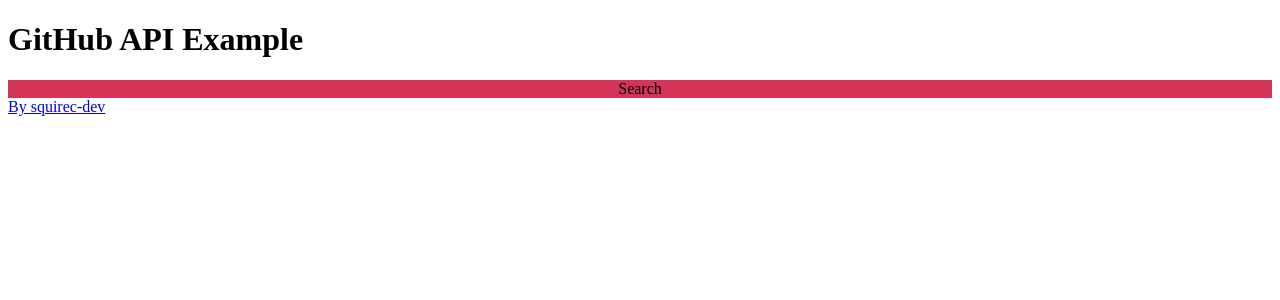
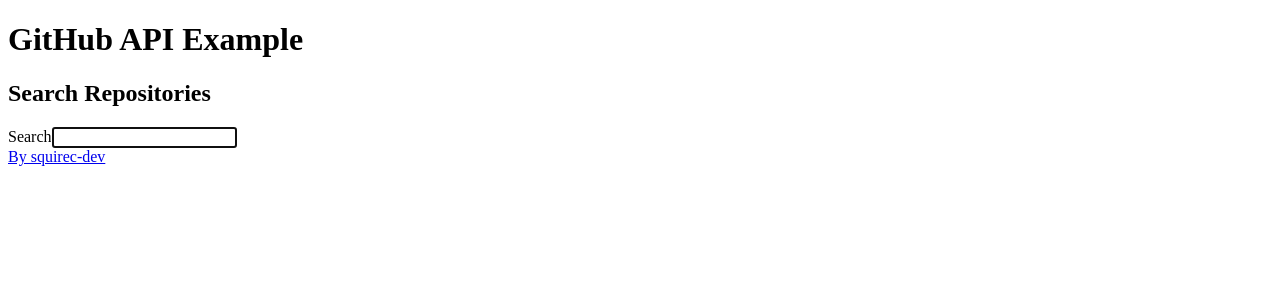
Before and after one commit to squirec-dev/github-api-example, a React (Create React App) app: page / in a window 1280 px wide. Shown: the top 300 px of the page. Built offline with nearby package versions, Linux system fonts and the light colour scheme.

Commit message:
feat: render search

```diff
--- a/package.json
+++ b/package.json
@@ -20,7 +20,7 @@
   "scripts": {
     "start": "react-scripts start",
     "build": "react-scripts build",
-    "test": "react-scripts test",
+    "test": "react-scripts test --coverage",
     "eject": "react-scripts eject"
   },
   "eslintConfig": {
--- a/src/pages/Search/Search.tsx
+++ b/src/pages/Search/Search.tsx
@@ -2,11 +2,27 @@
 
 import styles from "./styles.module.scss";
 
-const Search = () => {
+const Search = (): React.ReactElement => {
+    const handleChange = (query: React.ChangeEvent<HTMLInputElement>): void => {
+        console.log(query?.target?.value);
+    };
+
     return (
-        <div className={styles.Search}>
-            Search
-        </div>
+        <>
+            <h2>Search Repositories</h2>
+            <label htmlFor="searchRepos">
+                Search
+            </label>
+            <input
+                id="searchRepos"
+                name="searchRepos"
+                type="text"
+                required
+                autoFocus
+                onChange={handleChange}
+            />
+
+        </>
     );
 }
 
```
Also changed, not shown: 1 other file (tests, documents, lock files or other folders).
